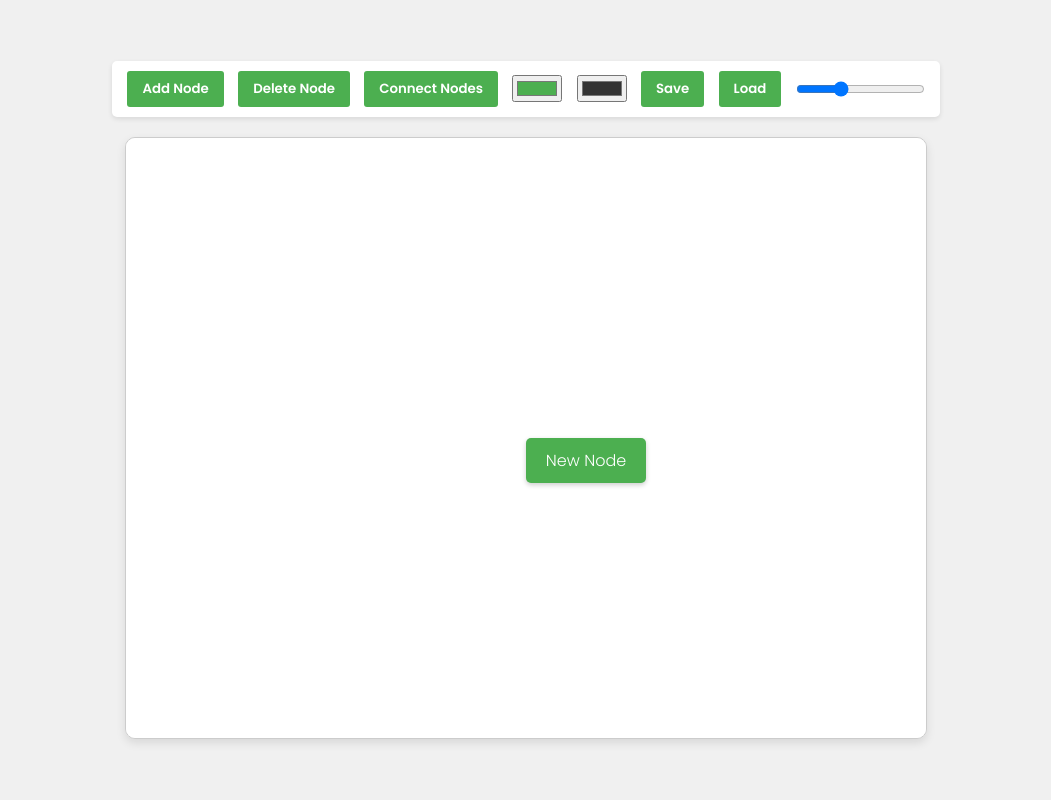
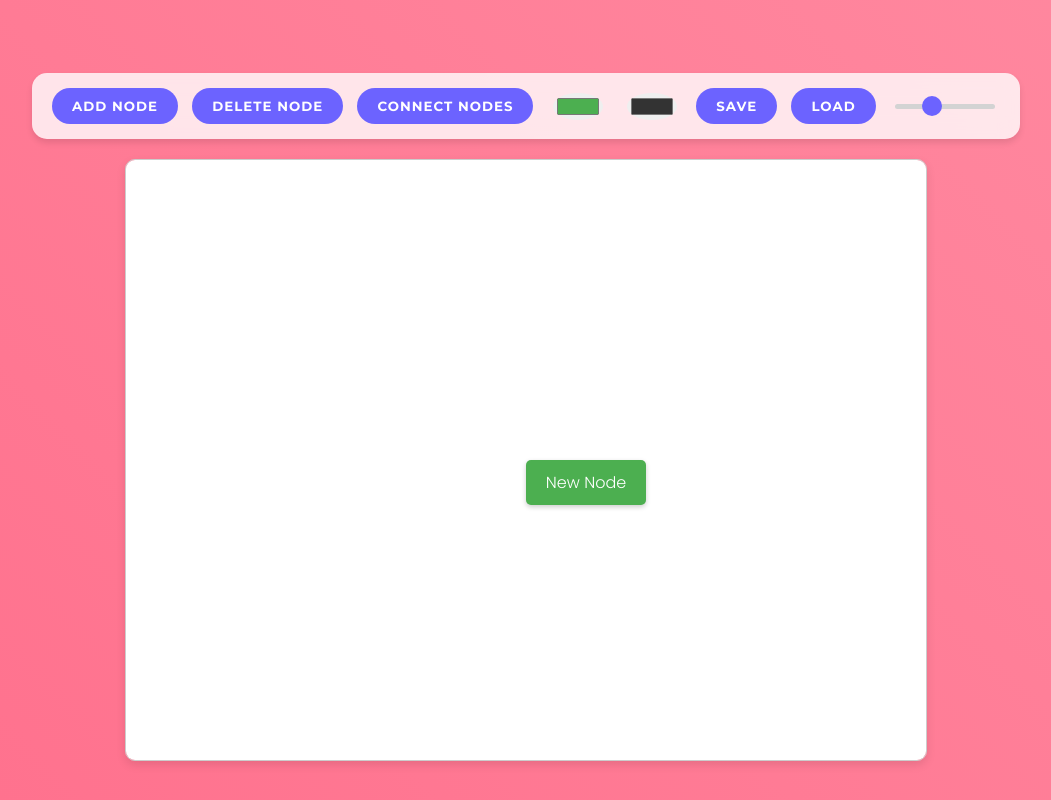
Before and after one commit to ghulammustafa06/mind_map_generator, a plain HTML site: page index.html in a window 1280 px wide. Shown: the whole page, without its empty margins (114-1165 px from the left). Drawn offline with Linux system fonts and the light colour scheme.

Commit message:
toolbar design

```diff
--- a/index.html
+++ b/index.html
@@ -3,7 +3,7 @@
 <head>
     <meta charset="UTF-8">
     <meta name="viewport" content="width=device-width, initial-scale=1.0">
-    <title>Mind Map Generator</title>
+    <title>MindScape</title>
     <link rel="stylesheet" href="styles.css">
 </head>
 <body>
--- a/styles.css
+++ b/styles.css
@@ -1,4 +1,12 @@
-@import url('https://fonts.googleapis.com/css2?family=Poppins:wght@300;400;600&display=swap');
+
+@import url('https://fonts.googleapis.com/css2?family=Poppins:wght@300;400;600&family=Montserrat:wght@700&display=swap');
+
+:root {
+    --primary-color: #6C63FF;
+    --secondary-color: #fac517;
+    --background-color: #f0f0f0;
+    --toolbar-bg: rgba(255, 255, 255, 0.8);
+}
 
 body {
     font-family: 'Poppins', sans-serif;
@@ -9,42 +17,80 @@ body {
     justify-content: center;
     align-items: center;
     min-height: 100vh;
-    background-color: #f0f0f0;
+    background: linear-gradient(45deg, #FF9A8B, #FF6A88, #FF99AC);
+    background-size: 400% 400%;
+    animation: gradientBG 15s ease infinite;
+}
+
+@keyframes gradientBG {
+    0% { background-position: 0% 50%; }
+    50% { background-position: 100% 50%; }
+    100% { background-position: 0% 50%; }
 }
 
 #toolbar {
     margin-bottom: 20px;
-    padding: 10px;
-    background-color: #fff;
-    border-radius: 5px;
-    box-shadow: 0 2px 5px rgba(0, 0, 0, 0.1);
+    padding: 15px;
+    background-color: var(--toolbar-bg);
+    border-radius: 15px;
+    margin-top: 33px;
+    box-shadow: 0 4px 6px rgba(0, 0, 0, 0.1);
+    backdrop-filter: blur(10px);
 }
 
 #toolbar button {
-    font-family: 'Poppins', sans-serif;
-    font-weight: 600;
-    padding: 8px 15px;
+    font-family: 'Montserrat', sans-serif;
+    font-weight: 700;
+    padding: 10px 20px;
     margin: 0 5px;
     border: none;
-    border-radius: 3px;
-    background-color: #4CAF50;
+    border-radius: 25px;
+    background-color: var(--primary-color);
     color: white;
     cursor: pointer;
-    transition: background-color 0.3s;
+    transition: all 0.3s ease;
+    text-transform: uppercase;
+    letter-spacing: 1px;
 }
 
 #toolbar button:hover {
-    background-color: #45a049;
+    background-color: #5A52D5;
+    transform: translateY(-2px);
+    box-shadow: 0 4px 8px rgba(0, 0, 0, 0.2);
 }
 
 #toolbar input[type="color"] {
     vertical-align: middle;
-    margin: 0 5px;
+    margin: 0 10px;
+    border: none;
+    border-radius: 50%;
+
+    cursor: pointer;
 }
 
 #toolbar input[type="range"] {
     vertical-align: middle;
-    margin: 0 5px;
+    margin: 0 10px;
+    -webkit-appearance: none;
+    appearance: none;
+    width: 100px;
+    height: 5px;
+    background: #d3d3d3;
+    border-radius: 5px;
+}
+
+#toolbar input[type="range"]:hover {
+    opacity: 1;
+}
+
+#toolbar input[type="range"]::-webkit-slider-thumb {
+    -webkit-appearance: none;
+    appearance: none;
+    width: 20px;
+    height: 20px;
+    background: var(--primary-color);
+    cursor: pointer;
+    border-radius: 50%;
 }
 
 #mind-map-container {
```
